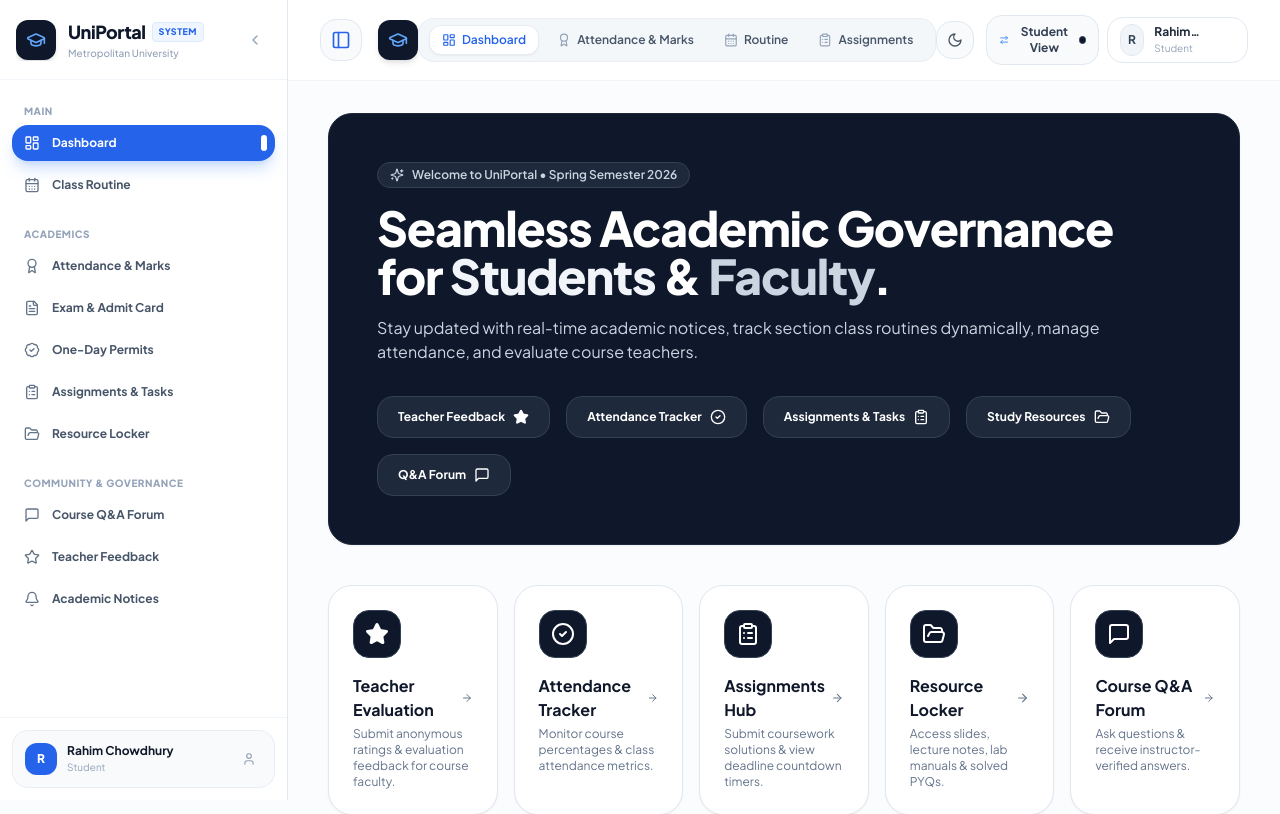
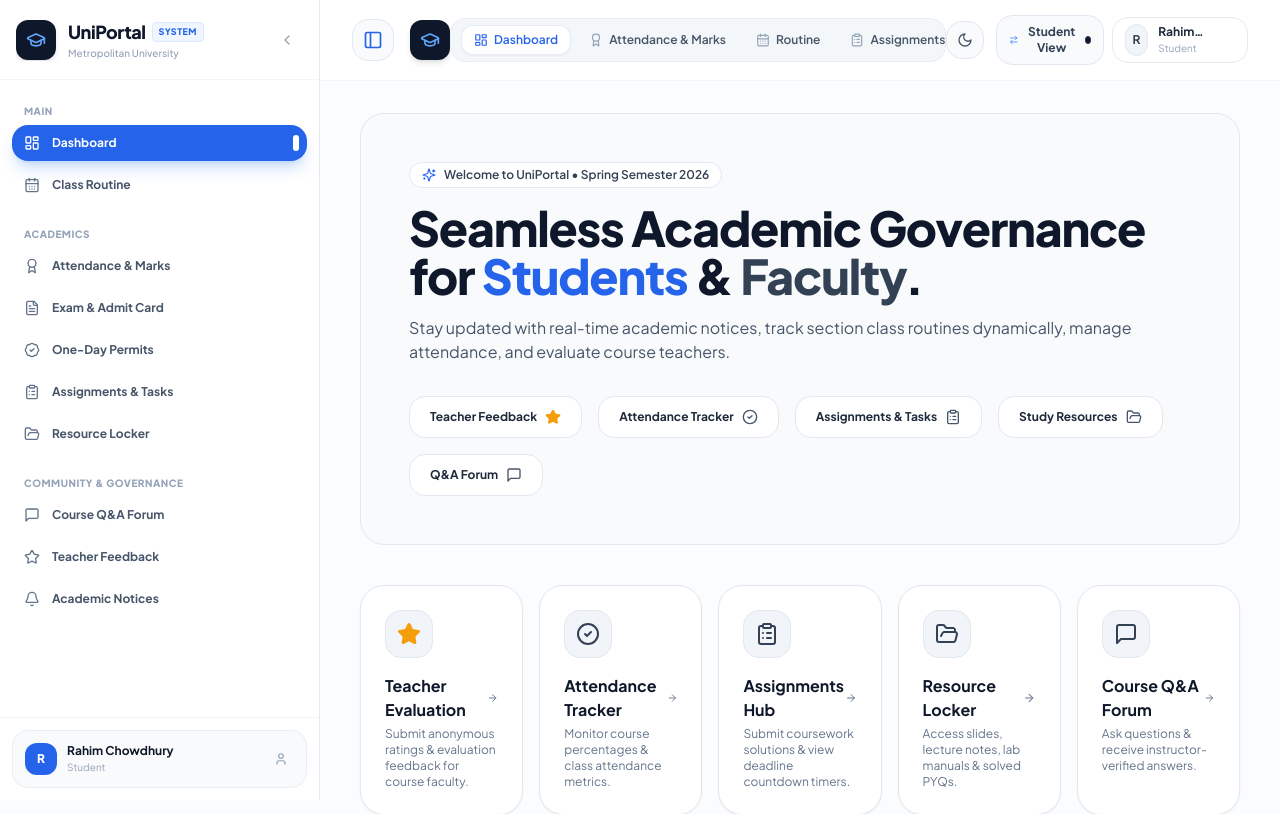
Before and after one commit to ruhul2003/UniPortal, a Next.js app in the folder frontend/: page / in a window 1280 px wide. Shown: the top 814 px of the page. Built offline with nearby package versions, Linux system fonts and the light colour scheme; no server answers.

Commit message:
Added light colors

```diff
--- a/frontend/src/app/page.jsx
+++ b/frontend/src/app/page.jsx
@@ -142,18 +142,18 @@ export default function HomePage() {
     <div className="space-y-10">
 
       {/* Hero Welcome Banner */}
-      <section className="relative overflow-hidden rounded-3xl bg-slate-900 text-white p-8 sm:p-12 shadow-sm border border-slate-800">
+      <section className="relative overflow-hidden rounded-3xl bg-slate-50 dark:bg-slate-900/90 text-slate-900 dark:text-white p-8 sm:p-12 border border-slate-200 dark:border-slate-800 shadow-xs">
         <div className="relative z-10 max-w-3xl space-y-4">
-          <div className="inline-flex items-center gap-2 px-3 py-1 rounded-full bg-slate-800 border border-slate-700 text-xs font-semibold text-slate-300">
-            <Sparkles className="w-3.5 h-3.5" />
+          <div className="inline-flex items-center gap-2 px-3 py-1 rounded-full bg-white dark:bg-slate-800 border border-slate-200 dark:border-slate-700 text-xs font-semibold text-slate-700 dark:text-slate-300 shadow-2xs">
+            <Sparkles className="w-3.5 h-3.5 text-blue-600 dark:text-blue-400" />
             <span>Welcome to UniPortal • Spring Semester 2026</span>
           </div>
 
           <h1 className="text-3xl sm:text-5xl font-extrabold tracking-tight leading-tight">
-            Seamless Academic Governance for <span className="text-slate-100">Students</span> & <span className="text-slate-300">Faculty</span>.
+            Seamless Academic Governance for <span className="text-blue-600 dark:text-blue-400">Students</span> & <span className="text-slate-700 dark:text-slate-300">Faculty</span>.
           </h1>
 
-          <p className="text-slate-300 text-sm sm:text-base leading-relaxed">
+          <p className="text-slate-600 dark:text-slate-300 text-sm sm:text-base leading-relaxed">
             Stay updated with real-time academic notices, track section class routines dynamically, manage attendance, and evaluate course teachers.
           </p>
 
@@ -161,37 +161,37 @@ export default function HomePage() {
           <div className="pt-4 flex flex-wrap items-center gap-4 text-xs font-semibold">
             <Link
               href="/feedback"
-              className="px-5 py-3 rounded-2xl bg-slate-800 hover:bg-slate-700 text-white font-bold transition-all flex items-center gap-2 border border-slate-700"
+              className="px-5 py-3 rounded-2xl bg-white dark:bg-slate-800 hover:bg-slate-100 dark:hover:bg-slate-700 text-slate-800 dark:text-slate-200 font-bold transition-all flex items-center gap-2 border border-slate-200 dark:border-slate-700 shadow-xs"
             >
-              Teacher Feedback <Star className="w-4 h-4 fill-white" />
+              Teacher Feedback <Star className="w-4 h-4 text-amber-500 fill-amber-500" />
             </Link>
 
             <Link
               href="/attendance"
-              className="px-5 py-3 rounded-2xl bg-slate-800 hover:bg-slate-700 text-white font-bold transition-all flex items-center gap-2 border border-slate-700"
+              className="px-5 py-3 rounded-2xl bg-white dark:bg-slate-800 hover:bg-slate-100 dark:hover:bg-slate-700 text-slate-800 dark:text-slate-200 font-bold transition-all flex items-center gap-2 border border-slate-200 dark:border-slate-700 shadow-xs"
             >
-              Attendance Tracker <CheckCircle2 className="w-4 h-4" />
+              Attendance Tracker <CheckCircle2 className="w-4 h-4 text-slate-600 dark:text-slate-300" />
             </Link>
 
             <Link
               href="/assignments"
-              className="px-5 py-3 rounded-2xl bg-slate-800 hover:bg-slate-700 text-white font-bold transition-all flex items-center gap-2 border border-slate-700"
+              className="px-5 py-3 rounded-2xl bg-white dark:bg-slate-800 hover:bg-slate-100 dark:hover:bg-slate-700 text-slate-800 dark:text-slate-200 font-bold transition-all flex items-center gap-2 border border-slate-200 dark:border-slate-700 shadow-xs"
             >
-              Assignments & Tasks <ClipboardList className="w-4 h-4" />
+              Assignments & Tasks <ClipboardList className="w-4 h-4 text-slate-600 dark:text-slate-300" />
             </Link>
 
             <Link
               href="/resources"
-              className="px-5 py-3 rounded-2xl bg-slate-800 hover:bg-slate-700 text-white font-bold transition-all flex items-center gap-2 border border-slate-700"
+              className="px-5 py-3 rounded-2xl bg-white dark:bg-slate-800 hover:bg-slate-100 dark:hover:bg-slate-700 text-slate-800 dark:text-slate-200 font-bold transition-all flex items-center gap-2 border border-slate-200 dark:border-slate-700 shadow-xs"
             >
-              Study Resources <FolderOpen className="w-4 h-4" />
+              Study Resources <FolderOpen className="w-4 h-4 text-slate-600 dark:text-slate-300" />
             </Link>
 
             <Link
               href="/forum"
-              className="px-5 py-3 rounded-2xl bg-slate-800 hover:bg-slate-700 text-white font-bold transition-all flex items-center gap-2 border border-slate-700"
+              className="px-5 py-3 rounded-2xl bg-white dark:bg-slate-800 hover:bg-slate-100 dark:hover:bg-slate-700 text-slate-800 dark:text-slate-200 font-bold transition-all flex items-center gap-2 border border-slate-200 dark:border-slate-700 shadow-xs"
             >
-              Q&A Forum <MessageSquare className="w-4 h-4" />
+              Q&A Forum <MessageSquare className="w-4 h-4 text-slate-600 dark:text-slate-300" />
             </Link>
           </div>
         </div>
@@ -204,8 +204,8 @@ export default function HomePage() {
           href="/feedback"
           className="p-6 rounded-3xl bg-white dark:bg-slate-900 border border-slate-200 dark:border-slate-800 shadow-sm hover:shadow-md transition-all group"
         >
-          <div className="w-12 h-12 rounded-2xl bg-slate-900 dark:bg-slate-800 text-white flex items-center justify-center border border-slate-700 group-hover:scale-105 transition-transform">
-            <Star className="w-6 h-6 fill-white" />
+          <div className="w-12 h-12 rounded-2xl bg-slate-100 dark:bg-slate-800 text-slate-800 dark:text-slate-200 flex items-center justify-center border border-slate-200 dark:border-slate-700 group-hover:scale-105 transition-transform">
+            <Star className="w-6 h-6 text-amber-500 fill-amber-500" />
           </div>
           <h3 className="mt-4 text-base font-bold text-slate-900 dark:text-white flex items-center justify-between">
             <span>Teacher Evaluation</span>
@@ -221,8 +221,8 @@ export default function HomePage() {
           href="/attendance"
           className="p-6 rounded-3xl bg-white dark:bg-slate-900 border border-slate-200 dark:border-slate-800 shadow-sm hover:shadow-md transition-all group"
         >
-          <div className="w-12 h-12 rounded-2xl bg-slate-900 dark:bg-slate-800 text-white flex items-center justify-center border border-slate-700 group-hover:scale-105 transition-transform">
-            <CheckCircle2 className="w-6 h-6" />
+          <div className="w-12 h-12 rounded-2xl bg-slate-100 dark:bg-slate-800 text-slate-800 dark:text-slate-200 flex items-center justify-center border border-slate-200 dark:border-slate-700 group-hover:scale-105 transition-transform">
+            <CheckCircle2 className="w-6 h-6 text-slate-700 dark:text-slate-300" />
           </div>
           <h3 className="mt-4 text-base font-bold text-slate-900 dark:text-white flex items-center justify-between">
             <span>Attendance Tracker</span>
@@ -237,8 +237,8 @@ export default function HomePage() {
           href="/assignments"
           className="p-6 rounded-3xl bg-white dark:bg-slate-900 border border-slate-200 dark:border-slate-800 shadow-sm hover:shadow-md transition-all group"
         >
-          <div className="w-12 h-12 rounded-2xl bg-slate-900 dark:bg-slate-800 text-white flex items-center justify-center border border-slate-700 group-hover:scale-105 transition-transform">
-            <ClipboardList className="w-6 h-6" />
+          <div className="w-12 h-12 rounded-2xl bg-slate-100 dark:bg-slate-800 text-slate-800 dark:text-slate-200 flex items-center justify-center border border-slate-200 dark:border-slate-700 group-hover:scale-105 transition-transform">
+            <ClipboardList className="w-6 h-6 text-slate-700 dark:text-slate-300" />
           </div>
           <h3 className="mt-4 text-base font-bold text-slate-900 dark:text-white flex items-center justify-between">
             <span>Assignments Hub</span>
@@ -253,8 +253,8 @@ export default function HomePage() {
           href="/resources"
           className="p-6 rounded-3xl bg-white dark:bg-slate-900 border border-slate-200 dark:border-slate-800 shadow-sm hover:shadow-md transition-all group"
         >
-          <div className="w-12 h-12 rounded-2xl bg-slate-900 dark:bg-slate-800 text-white flex items-center justify-center border border-slate-700 group-hover:scale-105 transition-transform">
-            <FolderOpen className="w-6 h-6" />
+          <div className="w-12 h-12 rounded-2xl bg-slate-100 dark:bg-slate-800 text-slate-800 dark:text-slate-200 flex items-center justify-center border border-slate-200 dark:border-slate-700 group-hover:scale-105 transition-transform">
+            <FolderOpen className="w-6 h-6 text-slate-700 dark:text-slate-300" />
           </div>
           <h3 className="mt-4 text-base font-bold text-slate-900 dark:text-white flex items-center justify-between">
             <span>Resource Locker</span>
@@ -269,8 +269,8 @@ export default function HomePage() {
           href="/forum"
           className="p-6 rounded-3xl bg-white dark:bg-slate-900 border border-slate-200 dark:border-slate-800 shadow-sm hover:shadow-md transition-all group"
         >
-          <div className="w-12 h-12 rounded-2xl bg-slate-900 dark:bg-slate-800 text-white flex items-center justify-center border border-slate-700 group-hover:scale-105 transition-transform">
-            <MessageSquare className="w-6 h-6" />
+          <div className="w-12 h-12 rounded-2xl bg-slate-100 dark:bg-slate-800 text-slate-800 dark:text-slate-200 flex items-center justify-center border border-slate-200 dark:border-slate-700 group-hover:scale-105 transition-transform">
+            <MessageSquare className="w-6 h-6 text-slate-700 dark:text-slate-300" />
           </div>
           <h3 className="mt-4 text-base font-bold text-slate-900 dark:text-white flex items-center justify-between">
             <span>Course Q&A Forum</span>
@@ -292,7 +292,7 @@ export default function HomePage() {
           <div>
             <div className="flex items-center gap-2">
               <span className="font-extrabold text-sm text-slate-900 dark:text-white">Section View:</span>
-              <span className="px-2.5 py-0.5 rounded-full bg-slate-900 dark:bg-slate-800 text-white text-[11px] font-extrabold border border-slate-700">
+              <span className="px-2.5 py-0.5 rounded-full bg-slate-100 dark:bg-slate-800 text-slate-800 dark:text-slate-200 text-[11px] font-extrabold border border-slate-200 dark:border-slate-700">
                 {selectedSection}
               </span>
               {isStudent && user?.section === selectedSection && (
@@ -332,15 +332,15 @@ export default function HomePage() {
         <motion.div
           initial={{ opacity: 0, y: -10 }}
           animate={{ opacity: 1, y: 0 }}
-          className="p-4 sm:p-5 rounded-2xl bg-slate-100 dark:bg-slate-800 border border-slate-300 dark:border-slate-700 flex flex-col sm:flex-row items-start sm:items-center justify-between gap-4 shadow-sm"
+          className="p-4 sm:p-5 rounded-2xl bg-slate-50 dark:bg-slate-800/80 border border-slate-200 dark:border-slate-700 flex flex-col sm:flex-row items-start sm:items-center justify-between gap-4 shadow-xs"
         >
           <div className="flex items-center gap-3">
-            <div className="w-10 h-10 rounded-xl bg-slate-900 dark:bg-slate-700 text-white flex items-center justify-center shrink-0">
-              <ShieldAlert className="w-5 h-5" />
+            <div className="w-10 h-10 rounded-xl bg-white dark:bg-slate-700 text-slate-800 dark:text-white border border-slate-200 dark:border-slate-600 flex items-center justify-center shrink-0">
+              <ShieldAlert className="w-5 h-5 text-slate-700 dark:text-slate-200" />
             </div>
             <div>
               <div className="flex items-center gap-2">
-                <span className="text-[10px] font-bold uppercase tracking-wider bg-slate-900 text-white dark:bg-slate-700 px-2 py-0.5 rounded">Priority Notice</span>
+                <span className="text-[10px] font-bold uppercase tracking-wider bg-slate-200 dark:bg-slate-700 text-slate-800 dark:text-slate-200 px-2 py-0.5 rounded border border-slate-300 dark:border-slate-600">Priority Notice</span>
                 <span className="text-xs text-slate-600 dark:text-slate-300 font-semibold">{urgentNotice.department}</span>
               </div>
               <h4 className="text-sm font-bold text-slate-900 dark:text-white mt-0.5">{urgentNotice.title}</h4>
@@ -348,7 +348,7 @@ export default function HomePage() {
           </div>
           <Link
             href="/notices"
-            className="px-4 py-2 rounded-xl bg-slate-900 dark:bg-slate-700 hover:bg-slate-800 text-white text-xs font-semibold transition-colors whitespace-nowrap self-end sm:self-center"
+            className="px-4 py-2 rounded-xl bg-white dark:bg-slate-700 hover:bg-slate-100 dark:hover:bg-slate-600 text-slate-900 dark:text-white text-xs font-semibold border border-slate-200 dark:border-slate-600 transition-colors whitespace-nowrap self-end sm:self-center"
           >
             Read Notice
           </Link>
--- a/frontend/src/components/AppLayout.jsx
+++ b/frontend/src/components/AppLayout.jsx
@@ -64,7 +64,7 @@ export default function AppLayout({ children }) {
 
       {/* Main Content Area */}
       <div className={`flex-1 flex flex-col min-w-0 transition-all duration-300 ${
-        isSidebarCollapsed ? 'lg:pl-20' : 'lg:pl-72'
+        isSidebarCollapsed ? 'lg:pl-20' : 'lg:pl-80'
       }`}>
         <Navbar
           onToggleSidebar={handleToggleSidebar}
--- a/frontend/src/components/Sidebar.jsx
+++ b/frontend/src/components/Sidebar.jsx
@@ -83,10 +83,10 @@ export default function Sidebar({ isOpen, onClose, isCollapsed, onToggleCollapse
       <aside
         className={`fixed top-0 left-0 z-50 h-full bg-white/95 dark:bg-slate-900/95 backdrop-blur-md border-r border-slate-200 dark:border-slate-800 transition-all duration-300 flex flex-col justify-between ${
           /* Desktop Width */
-          isCollapsed ? 'lg:w-20' : 'lg:w-72'
+          isCollapsed ? 'lg:w-20' : 'lg:w-80'
         } ${
           /* Mobile Drawer Positioning */
-          isOpen ? 'translate-x-0 w-72' : '-translate-x-full lg:translate-x-0'
+          isOpen ? 'translate-x-0 w-80' : '-translate-x-full lg:translate-x-0'
         }`}
       >
         {/* Top Header: Brand & Collapse Toggle */}
--- a/frontend/src/components/SubmitFeedbackModal.jsx
+++ b/frontend/src/components/SubmitFeedbackModal.jsx
@@ -338,7 +338,7 @@ export default function SubmitFeedbackModal({ isOpen, onClose, onSubmitSuccess,
               <button
                 type="submit"
                 disabled={loading}
-                className="px-6 py-2.5 rounded-2xl bg-slate-900 dark:bg-slate-800 hover:bg-slate-800 text-white font-extrabold border border-slate-700 transition-all flex items-center gap-2 disabled:opacity-50"
+                className="px-6 py-2.5 rounded-2xl bg-blue-600 hover:bg-blue-700 text-white font-extrabold transition-all flex items-center gap-2 disabled:opacity-50 shadow-xs"
               >
                 {loading ? (
                   <>
```
Also changed, not shown: frontend/src/components/FacultyList.jsx (+5 -5 lines), frontend/src/components/PermissionSlipModal.jsx (+6 -6 lines), frontend/src/components/RoutineTable.jsx (+11 -11 lines), frontend/src/components/StudentDetailsModal.jsx (+5 -5 lines), frontend/src/components/UploadQuestionModal.jsx (+7 -7 lines).
